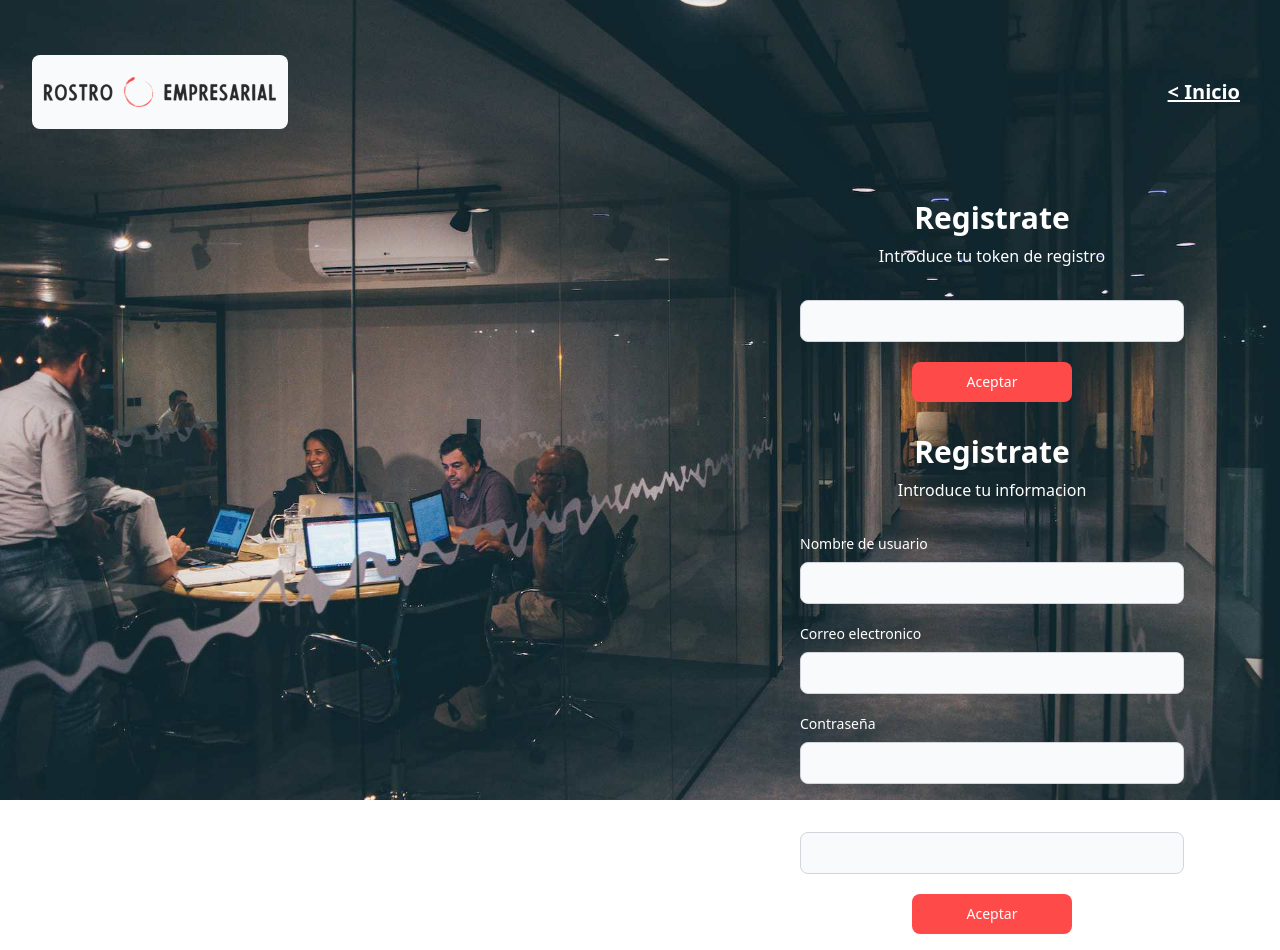
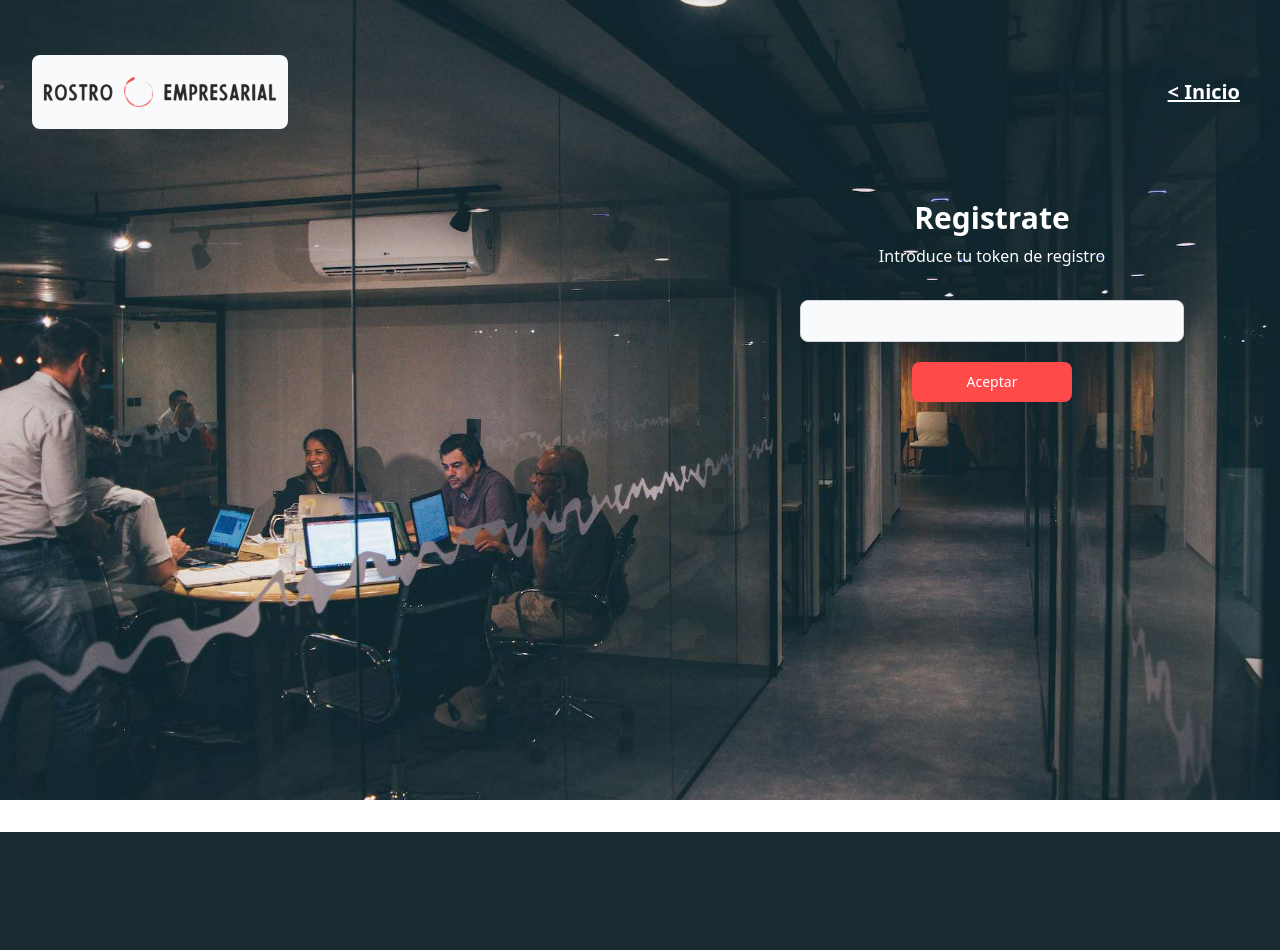
Before and after one commit to OsvalDM/thismeCards, a Flask app: page /signup in a window 1280 px wide. After the commit the page ends 832 px from the top, so only its background shows below. Run offline with Flask 3, Linux system fonts and the light colour scheme; some libraries are stand-ins or nearby versions.

Commit message:
Fix: qr svg, hidden register user

```diff
--- a/templates/signup.html
+++ b/templates/signup.html
@@ -45,7 +45,7 @@
                 </div>
 
                 <!-- create account -->
-                <div class="flex justify-center flex-col px-8 py-4 h-fit">
+                <div class="flex justify-center flex-col px-8 py-4 h-fit hidden">
                     <h3 class="font-bold text-3xl w-full text-center mb-2 text-white">Registrate</h3>
                     <p class="w-full text-center mb-8 text-white">Introduce tu informacion</p>
 
```
Also changed, not shown: static/img/landing/qr.svg.
